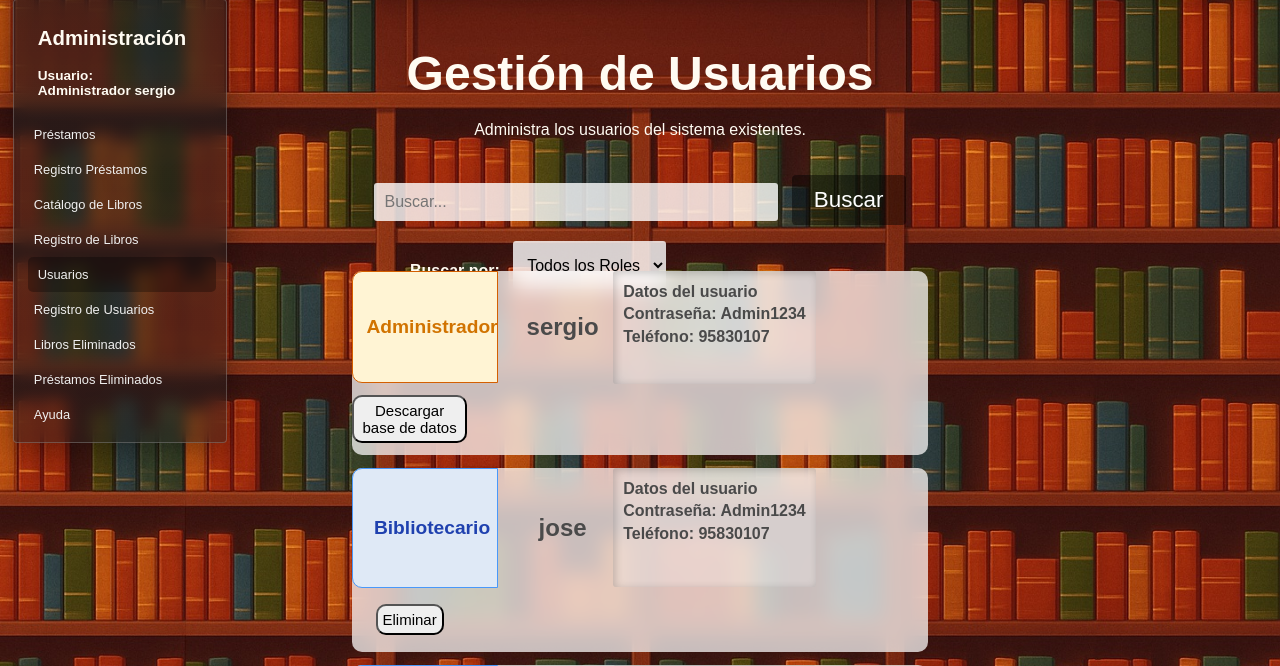
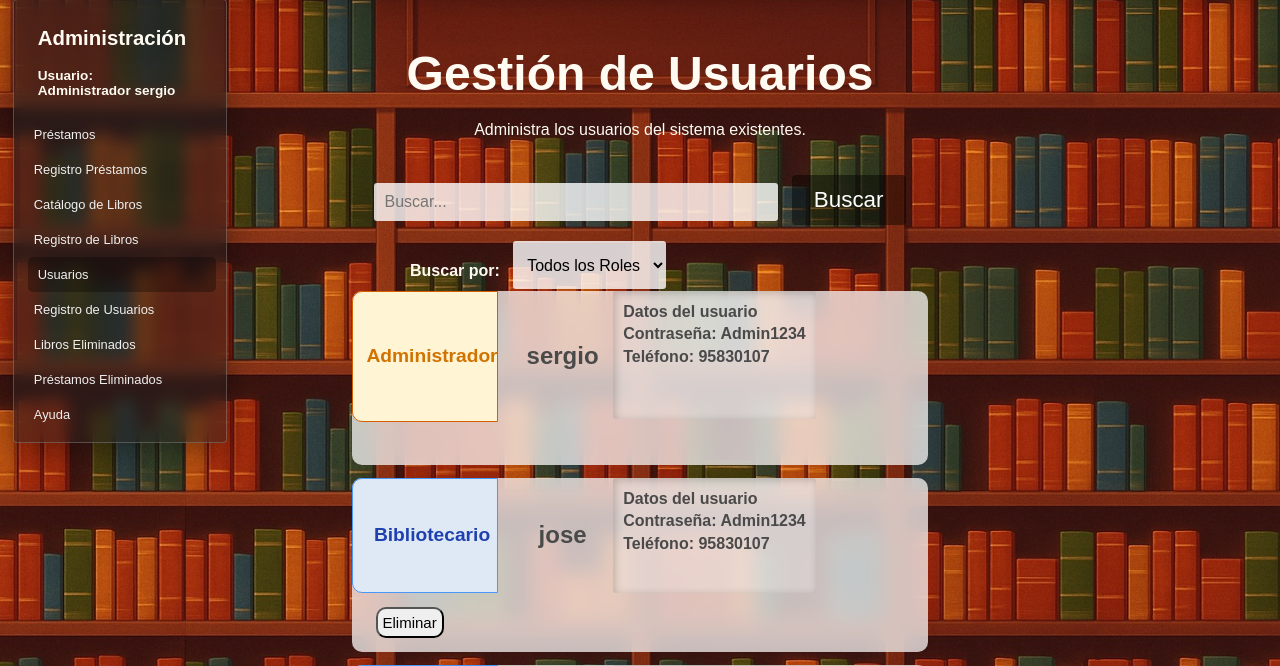
Before and after one commit to SerGioAMM/Biblioteca_V3, a Flask app: page /usuarios in a window 1280 px wide. Shown: the part 81-747 px from the top of the page. Run offline with Flask 3, Linux system fonts and the light colour scheme; a user stored in the database is signed in; data comes from the database, SQL or seed files in the repository; both versions use the stored data as it was after the commit.

Commit message:
Actualizacion para dejar de mostrar descargar bd

```diff
--- a/app.py
+++ b/app.py
@@ -594,7 +594,6 @@
     exito = request.args.get("exito","")
     devuelto = request.args.get("devuelto","")
 
-
     verificar_vencidos()
 
     #Paginacion
@@ -849,14 +848,14 @@
 
     #Verifica la accion que realiza el formulario en registro_usuairos.html
     if request.method == "POST":
-        #Obtiene los datos del formulario en registro-prestamos.html
+        #Obtiene los datos del formulario en registro-usuarios.html
         usuario = request.form["usuario"]
         contrasena = request.form["contrasena"]
         telefono = request.form["telefono"]
         rol = request.form["rol"]
 
         try:
-            #? INSERT DE PRESTAMOS
+            #? INSERT DE USUARIOS
             query.execute(f"""Insert into Administradores(usuario,contrasena,telefono,id_rol)
                           values (?,?,?,?)""",(usuario,contrasena,telefono,rol))
 
--- a/config.py
+++ b/config.py
@@ -1,5 +1,4 @@
 import sqlite3
-
 
 import os
 BASE_DIR = os.path.dirname(os.path.abspath(__file__))
--- a/templates/usuarios.html
+++ b/templates/usuarios.html
@@ -111,11 +111,6 @@
                                 <button type="submit">Confirmar eliminacion</button> <button type="reset" class="btn-cancelar-eliminacion">Cancelar</button>
                             </span>
                         </form>
-                    {% elif (session["id_administrador"]) == 1 %}
-
-                        <button>
-                            <a href="{{ url_for('descargar_bd') }}">Descargar base de datos</a>
-                        </button>
 
                     {% endif %}
                 </span>
```
Also changed, not shown: Data/Biblioteca_GM.db.
